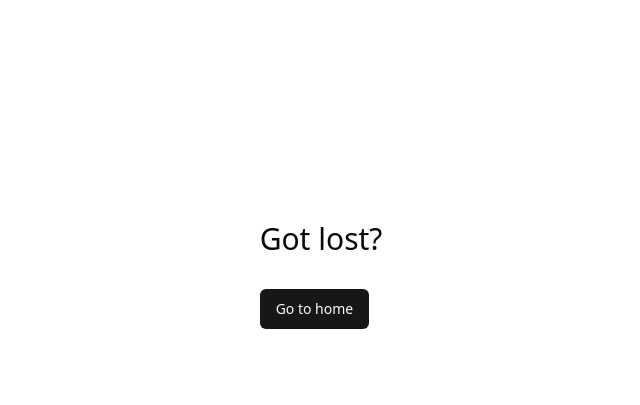
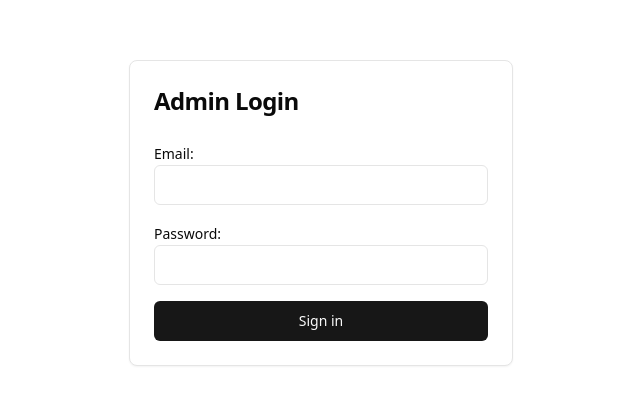
Before and after one commit to arkorty/mes, a Next.js app in the folder MES-admin-v2/: page /admin/login in a window 1280 px wide. Before the commit this address had no page. Shown: the part 187-592 px from the top of the page, without its empty margins (319-959 px from the left). Built offline with nearby package versions, Linux system fonts and the light colour scheme; no server answers.

Commit message:
added login page

```diff
--- /dev/null
+++ b/MES-admin-v2/app/login/page.tsx
@@ -0,0 +1,74 @@
+'use client';
+
+import { Label } from '@/components/ui/label';
+import { Button } from '@/components/ui/button';
+import { Card, CardFooter, CardHeader, CardTitle } from '@/components/ui/card';
+import { Input } from '@/components/ui/input';
+import api from '@/lib/axios';
+import { API_ROUTES } from 'constants/api.routes';
+import { useRouter } from 'next/navigation';
+import { ChangeEvent, FormEvent, useState } from 'react';
+
+export default function LoginPage() {
+  const [email, setEmail] = useState('');
+  const [password, setPassword] = useState('');
+
+  const router = useRouter();
+
+  const handleLogin = async (e: FormEvent) => {
+    e.preventDefault();
+    try {
+      const { data } = await api.post(API_ROUTES.adminLogin, {
+        email,
+        password
+      });
+      if (data.success) {
+        console.log('login successful');
+        router.push('/orders');
+      }
+    } catch (error) {
+      alert('incorrect credentials');
+      console.error(JSON.stringify(error, null, 2));
+    }
+    setEmail('');
+    setPassword('');
+  };
+  return (
+    <div className="min-h-screen flex justify-center items-start md:items-center p-8">
+      <Card className="w-full max-w-sm">
+        <CardHeader>
+          <CardTitle className="text-2xl">Admin Login</CardTitle>
+        </CardHeader>
+        <CardFooter>
+          <form className="w-full space-y-4" onSubmit={handleLogin}>
+            <div>
+              <Label>Email: </Label>
+              <Input
+                type="email"
+                value={email}
+                onChange={(e: ChangeEvent<HTMLInputElement>) =>
+                  setEmail(e.target.value)
+                }
+                required
+              />
+            </div>
+            <div>
+              <Label>Password: </Label>
+              <Input
+                type="password"
+                value={password}
+                onChange={(e: ChangeEvent<HTMLInputElement>) =>
+                  setPassword(e.target.value)
+                }
+                required
+              />
+            </div>
+            <Button type="submit" className="w-full">
+              Sign in
+            </Button>
+          </form>
+        </CardFooter>
+      </Card>
+    </div>
+  );
+}
```
